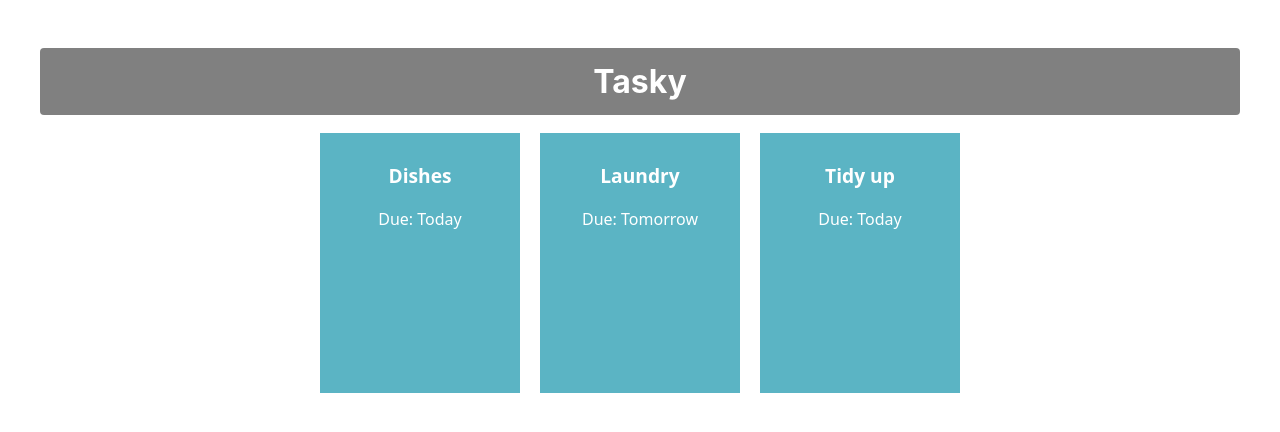
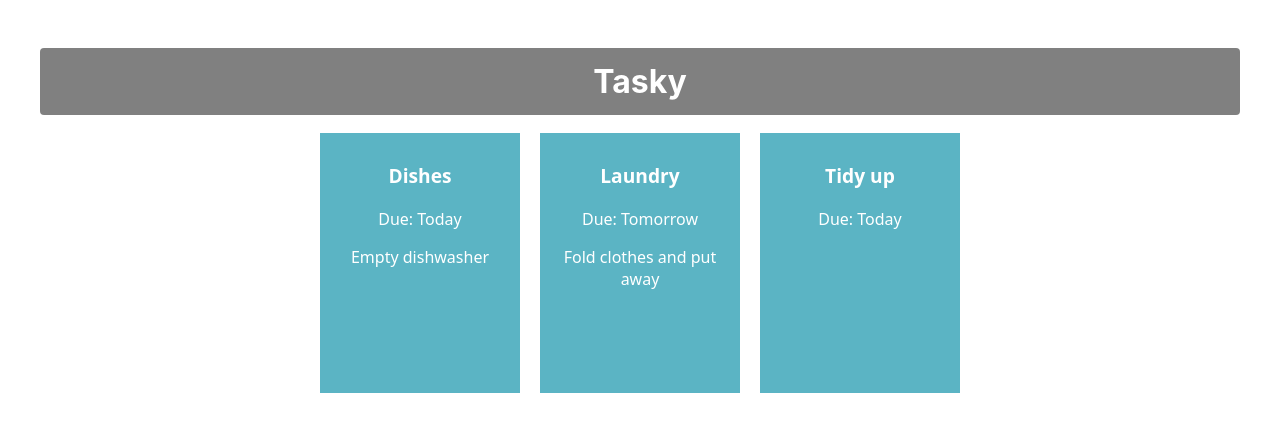
Before and after one commit to CaelanSHAO/react-basics-labs, a React (Create React App) app in the folder tasky/: page / in a window 1280 px wide. Shown: the top 432 px of the page. Built offline with nearby package versions, Linux system fonts and the light colour scheme.

Commit message:
Added task state

```diff
--- a/tasky/src/App.js
+++ b/tasky/src/App.js
@@ -1,7 +1,8 @@
+import React, { useState } from 'react';
 import logo from './logo.svg';
 import './App.css';
 import Task from './components/Task';
-import React, { useState } from 'react';
+
 
 function App() {
   const [ taskState, setTaskState ] = useState({
@@ -12,7 +13,7 @@ function App() {
     ]
   });
 
- return (
+  return (
     <div className="container">
       <h1>Tasky</h1>
       <Task title={taskState.tasks[0].title} deadline={taskState.tasks[0].deadline} description={taskState.tasks[0].description} />
--- a/tasky/src/components/Task.js
+++ b/tasky/src/components/Task.js
@@ -6,7 +6,9 @@ const Task = (props) => {
         <div className="card">
             <p className="title">{props.title}</p>
             <p>Due: {props.deadline}</p>
+            <p className="description">{props.description}</p>
             <p className="title2">{props.children}</p>
+
         </div>
     )
 
```
